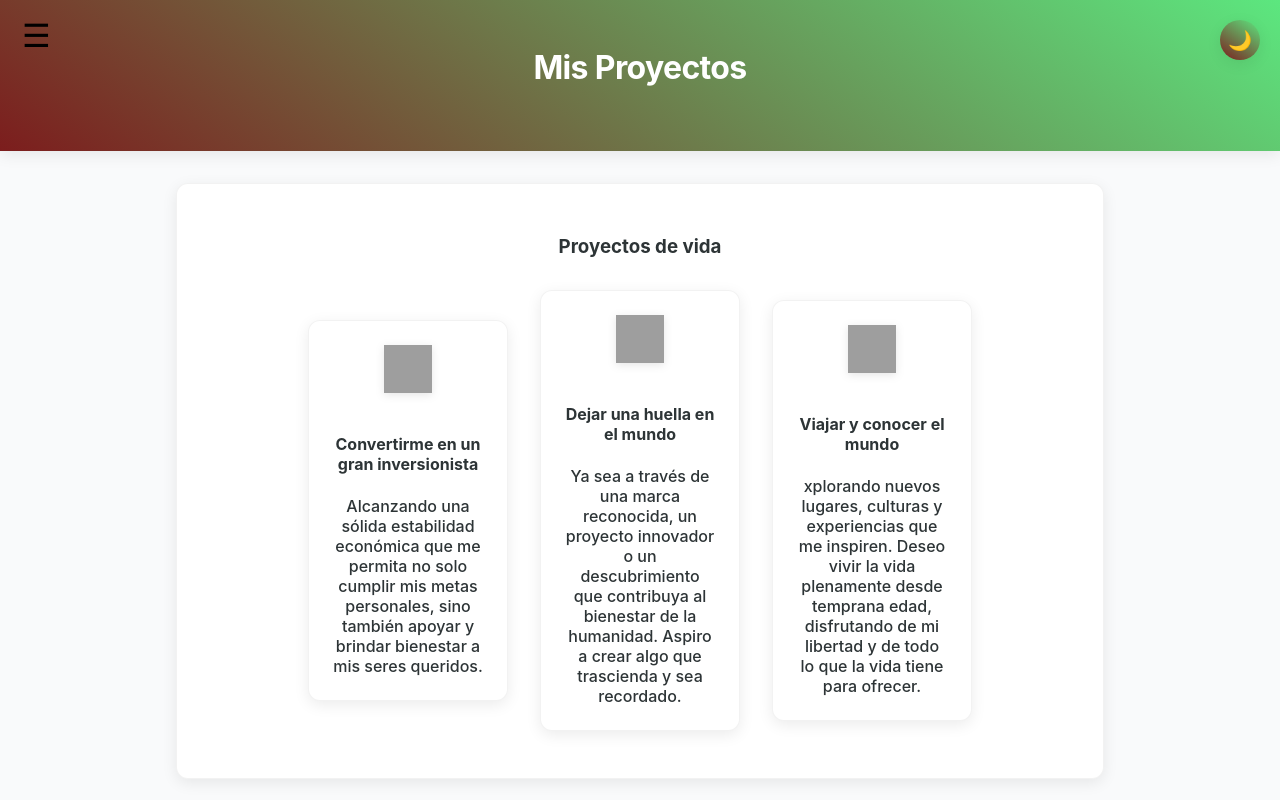
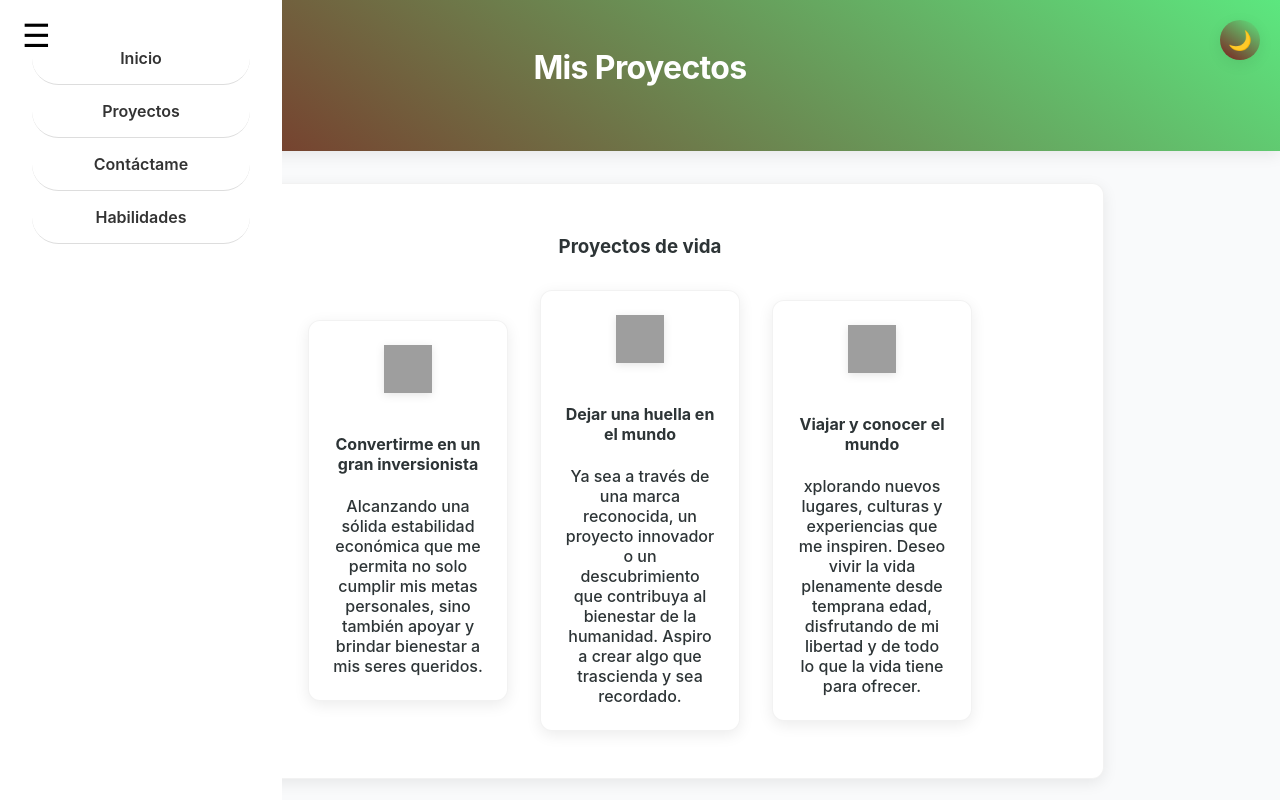
Before and after one commit to Carloseep2008/sarmiento, a plain HTML site: page projects.html in a window 1280 px wide. Both pictures are taken after a click on the button "Abrir menú de navegación". Shown: the top 800 px of the page. Drawn offline with Linux system fonts and the light colour scheme; grey boxes are pictures that could not be loaded.

Commit message:
projects.html

```diff
--- a/projects.html
+++ b/projects.html
@@ -93,7 +93,25 @@
             section.classList.add('hidden');
             observer.observe(section);
         });
+       const hamburgerMenu = document.getElementById('hamburgerMenu');
+const mobileNav = document.getElementById('mobileNav');
+
+hamburgerMenu.addEventListener('click', () => {
+    const expanded = hamburgerMenu.getAttribute('aria-expanded') === 'true' || false;
+    hamburgerMenu.setAttribute('aria-expanded', !expanded);
+
+    if (!expanded) {
+        mobileNav.classList.add('active');
+        mobileNav.querySelectorAll('a').forEach(link => link.tabIndex = 0);
+    } else {
+        mobileNav.classList.remove('active');
         mobileNav.querySelectorAll('a').forEach(link => link.tabIndex = -1);
+    }
+});
+
+
+mobileNav.querySelectorAll('a').forEach(link => link.tabIndex = -1);
+
 
 document.addEventListener('click', (event) => {
     if (!mobileNav.contains(event.target) && event.target !== hamburgerMenu) {
```
